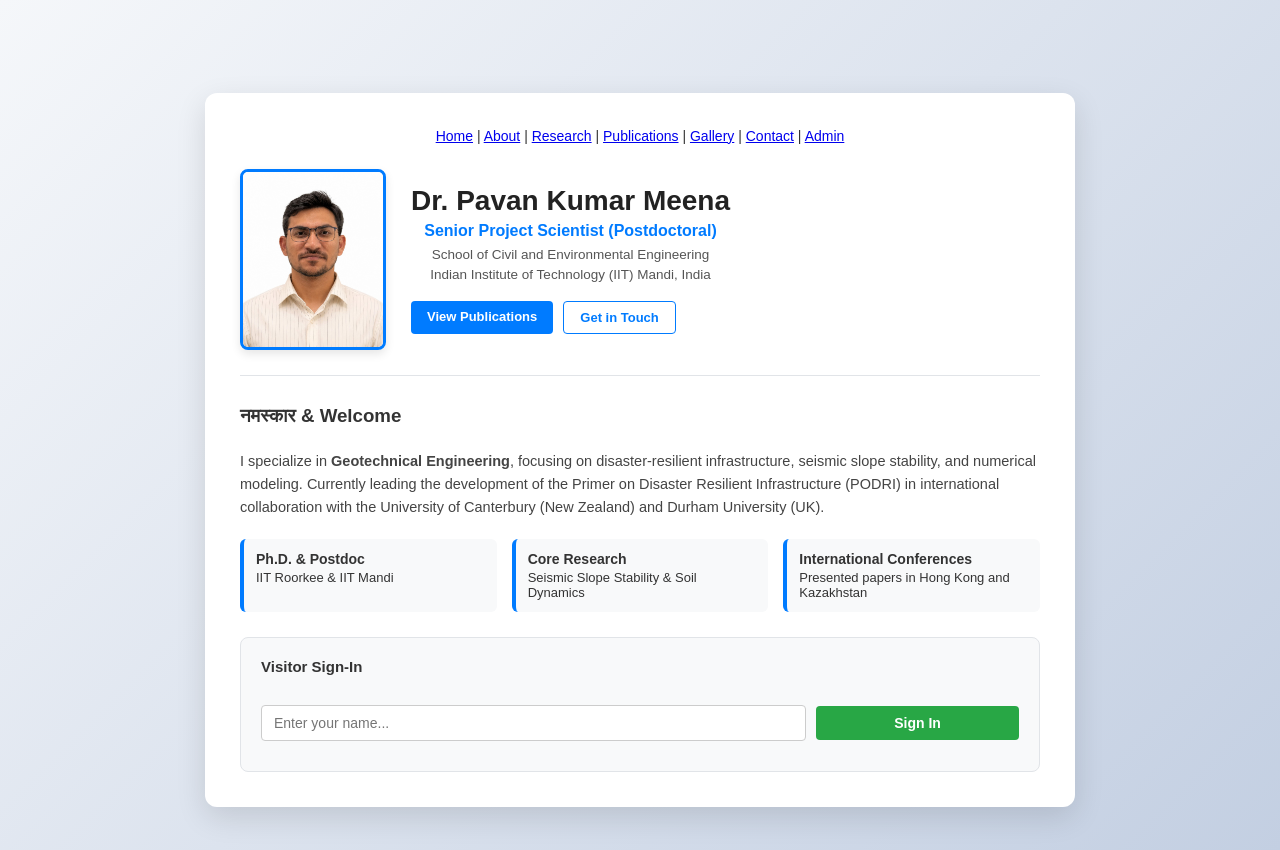
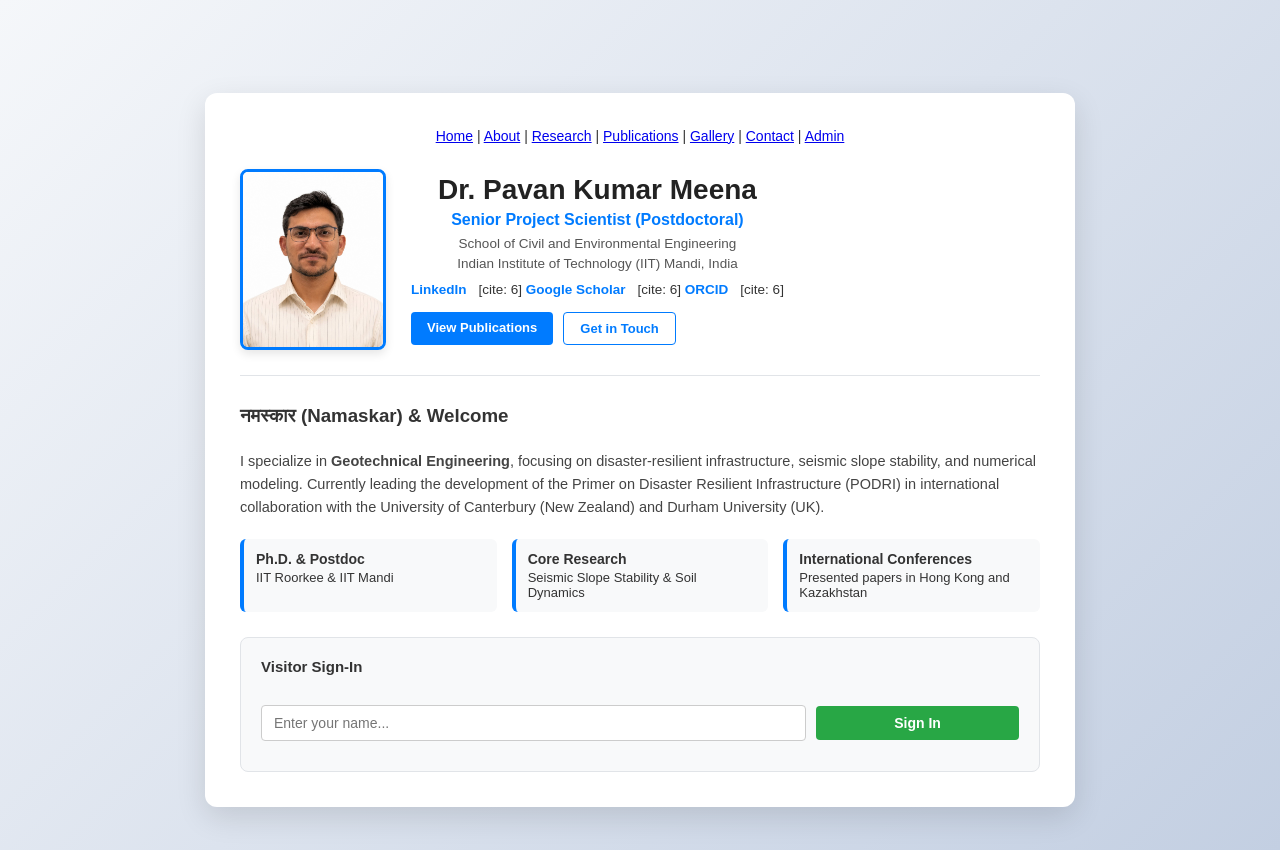
Before and after one commit to pkm7814/my-professional-website, a Flask app: page / in a window 1280 px wide. Run offline with Flask 3, Linux system fonts and the light colour scheme; data that the repository does not hold is empty.

Commit message:
Add LinkedIn, Google Scholar, and ORCID profile links to homepage

```diff
--- a/templates/index.html
+++ b/templates/index.html
@@ -35,6 +35,19 @@
             border-radius: 8px;
             border: 3px solid #007bff;
             box-shadow: 0 4px 10px rgba(0,0,0,0.1);
+        }
+        .social-links {
+            margin-top: 8px;
+            font-size: 13.5px;
+        }
+        .social-links a {
+            color: #007bff;
+            text-decoration: none;
+            margin-right: 12px;
+            font-weight: bold;
+        }
+        .social-links a:hover {
+            text-decoration: underline;
         }
         .highlights-grid {
             display: grid;
@@ -102,7 +115,14 @@
             <div>
                 <h1 style="margin: 0 0 5px 0; font-size: 28px; color: #222;">Dr. Pavan Kumar Meena</h1>
                 <p style="color: #007bff; font-weight: bold; font-size: 16px; margin: 0 0 5px 0;">Senior Project Scientist (Postdoctoral)</p>
-                <p style="color: #555; font-size: 13.5px; margin: 0; line-height: 1.5;">School of Civil and Environmental Engineering<br>Indian Institute of Technology (IIT) Mandi, India</p>
+                <p style="color: #555; font-size: 13.5px; margin: 0 0 6px 0; line-height: 1.5;">School of Civil and Environmental Engineering<br>Indian Institute of Technology (IIT) Mandi, India</p>
+
+                <div class="social-links">
+                    <a href="https://www.linkedin.com/in/pavan-kumar-meena-482494129/" target="_blank">LinkedIn</a>[cite: 6]
+                    <a href="https://scholar.google.com/citations?user=CL6PHzYAAAAJ&hl=en" target="_blank">Google Scholar</a>[cite: 6]
+                    <a href="https://orcid.org/0009-0003-1623-5090" target="_blank">ORCID</a>[cite: 6]
+                </div>
+
                 <div class="btn-group">
                     <a href="{{ url_for('publications') }}" class="btn">View Publications</a>
                     <a href="{{ url_for('contact') }}" class="btn btn-outline">Get in Touch</a>
@@ -113,7 +133,7 @@
         <hr style="border: 0; border-top: 1px solid #e1e4e8; margin: 25px 0;">
 
         <div style="text-align: left; line-height: 1.6;">
-            <h3 style="margin-top: 0; color: #333;">नमस्कार  & Welcome</h3>
+            <h3 style="margin-top: 0; color: #333;">नमस्कार (Namaskar) & Welcome</h3>
             <p style="color: #444; font-size: 14.5px;">I specialize in <strong>Geotechnical Engineering</strong>, focusing on disaster-resilient infrastructure, seismic slope stability, and numerical modeling. Currently leading the development of the Primer on Disaster Resilient Infrastructure (PODRI) in international collaboration with the University of Canterbury (New Zealand) and Durham University (UK).</p>
         </div>
 
```
